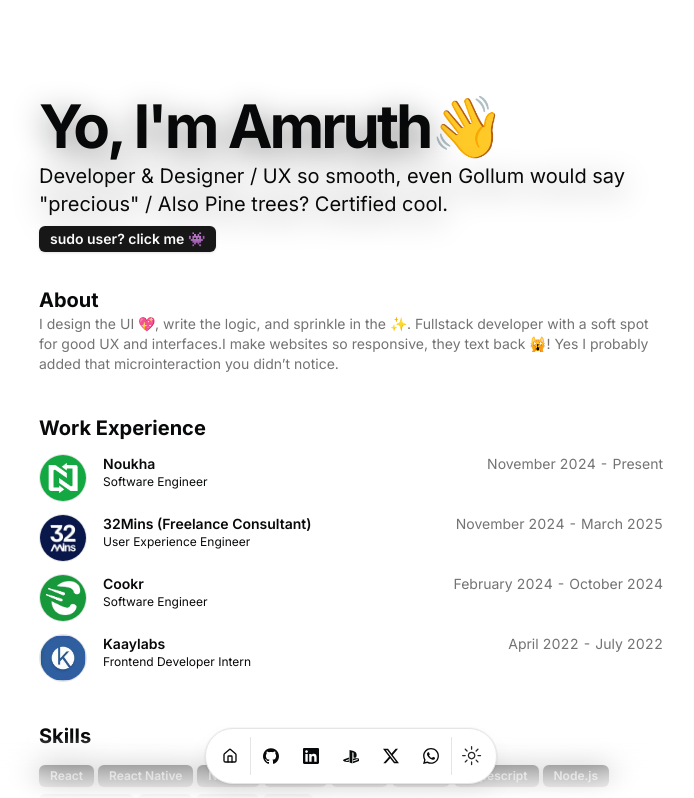
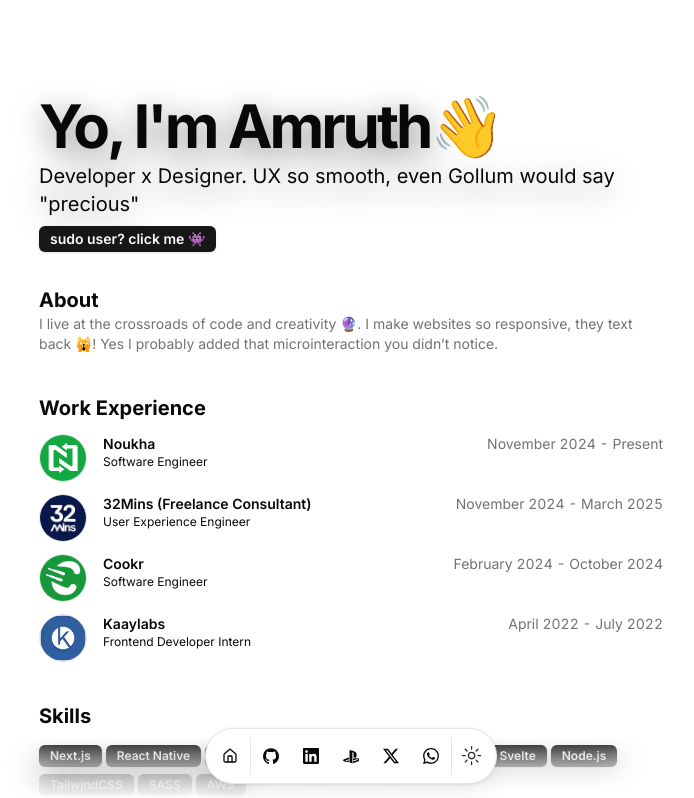
Before and after one commit to chhroot/amruth-portfolio, a Next.js app: page / in a window 1280 px wide. Shown: the top 798 px of the page, without its empty margins (289-983 px from the left). Built offline with nearby package versions, Linux system fonts and the light colour scheme.

Commit message:
chore: update resume content and skills list

```diff
--- a/src/data/resume.tsx
+++ b/src/data/resume.tsx
@@ -8,22 +8,21 @@
     location: 'Chennai, Tamil Nadu',
     locationLink: 'https://www.google.com/maps/place/chennai',
     description:
-        'Developer & Designer / UX so smooth, even Gollum would say "precious" / Also Pine trees? Certified cool.',
+        'Developer x Designer. UX so smooth, even Gollum would say "precious"',
     summary:
-        'I design the UI 💖, write the logic, and sprinkle in the ✨. Fullstack developer with a soft spot for good UX and interfaces.I make websites so responsive, they text back 🙀! Yes I probably added that microinteraction you didn’t notice.',
+        'I live at the crossroads of code and creativity 🔮. I make websites so responsive, they text back 🙀! Yes I probably added that microinteraction you didn’t notice.',
     avatarUrl: '/me.jpg',
     skills: [
-        'React',
+        'Next.js',
         'React Native',
-        'Next.js',
         'Nest.js',
+        'Typescript',
+        'Python',
         'Figma',
         'Svelte',
-        'Typescript',
         'Node.js',
         'TailwindCSS',
         'SASS',
-        'Python',
         'AWS',
     ],
     navbar: [{ href: '/', icon: HomeIcon, label: 'Home' }],
```
